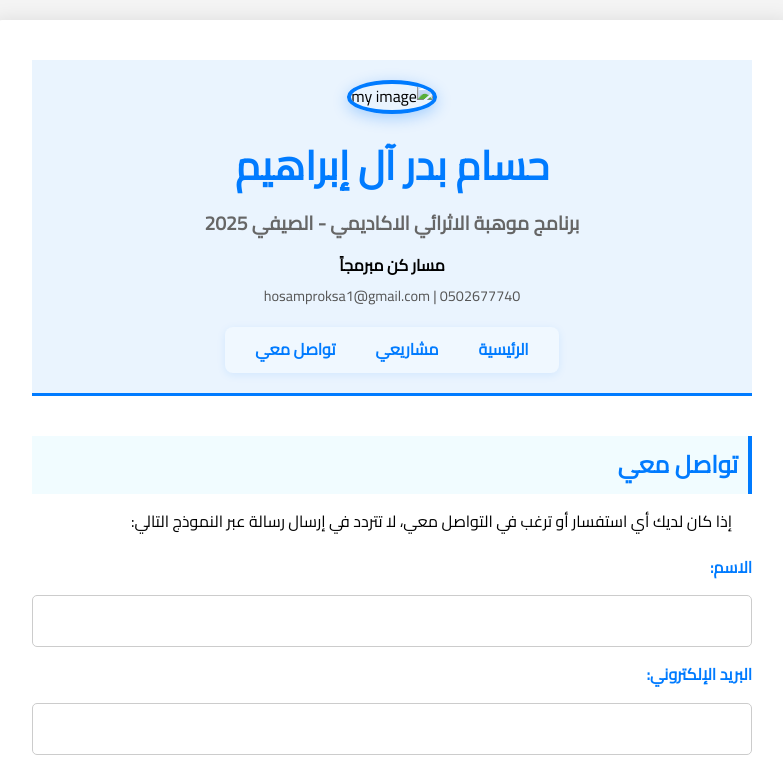
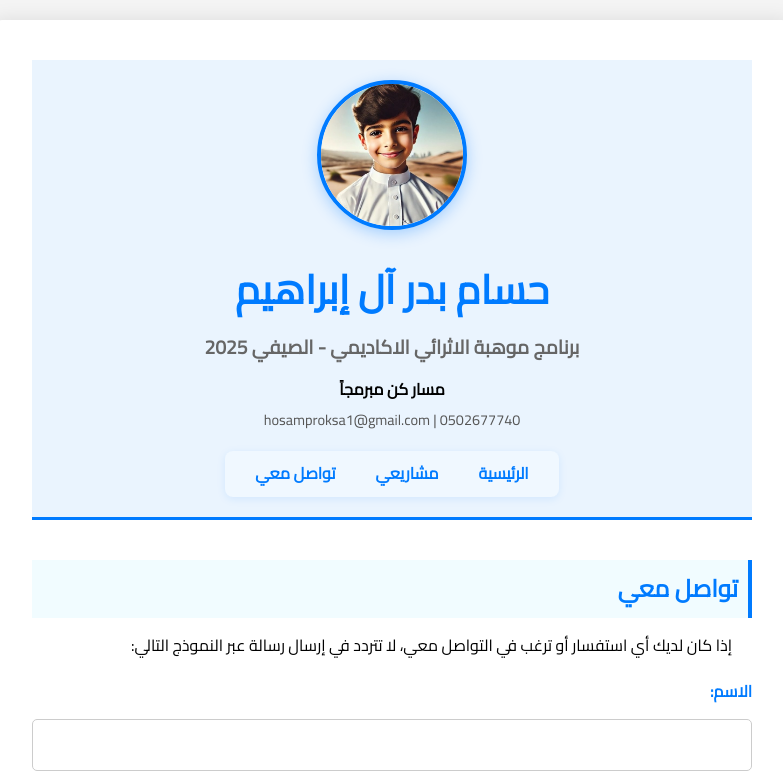
Before and after one commit to hosam107/mysite1, a plain HTML site: page contact.html in a window 1280 px wide. Shown: the top 774 px of the page, without its empty margins (248-1031 px from the left). Drawn offline with Linux system fonts and the light colour scheme.

Commit message:
Update contact.html

```diff
--- a/contact.html
+++ b/contact.html
@@ -13,7 +13,7 @@
         <div class="container">
             <header class="header">
                 <div class="profile-image">
-                    <img src="avatar.png" class="profile-photo" alt="my image">
+                    <img src="profile-photo.jpg" class="profile-photo" alt="my image">
                 </div>
 
                 <h1>حسام بدر آل إبراهيم</h1>
```
